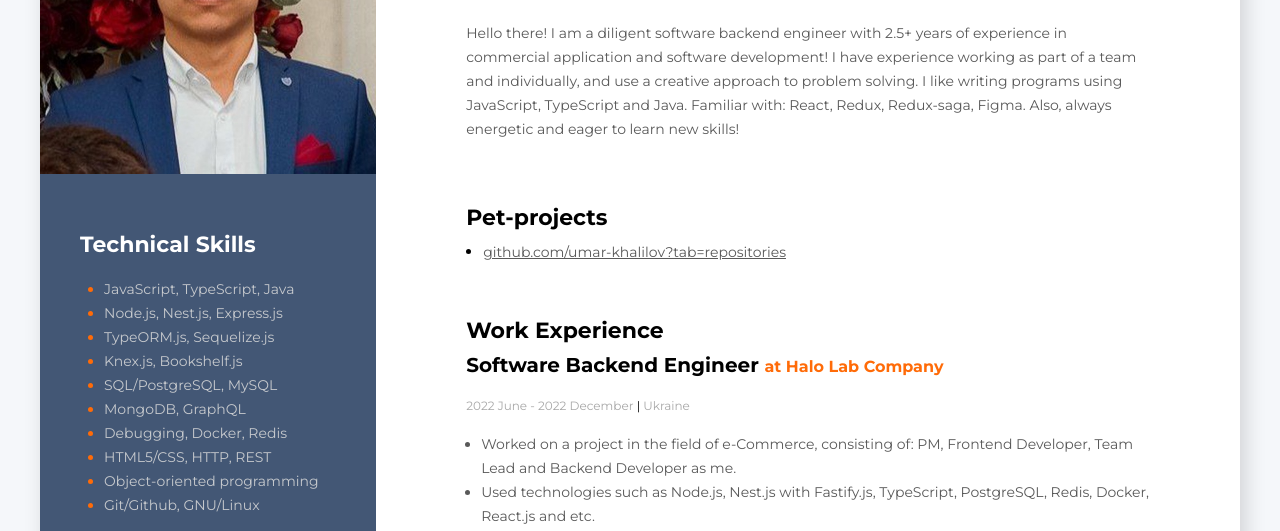
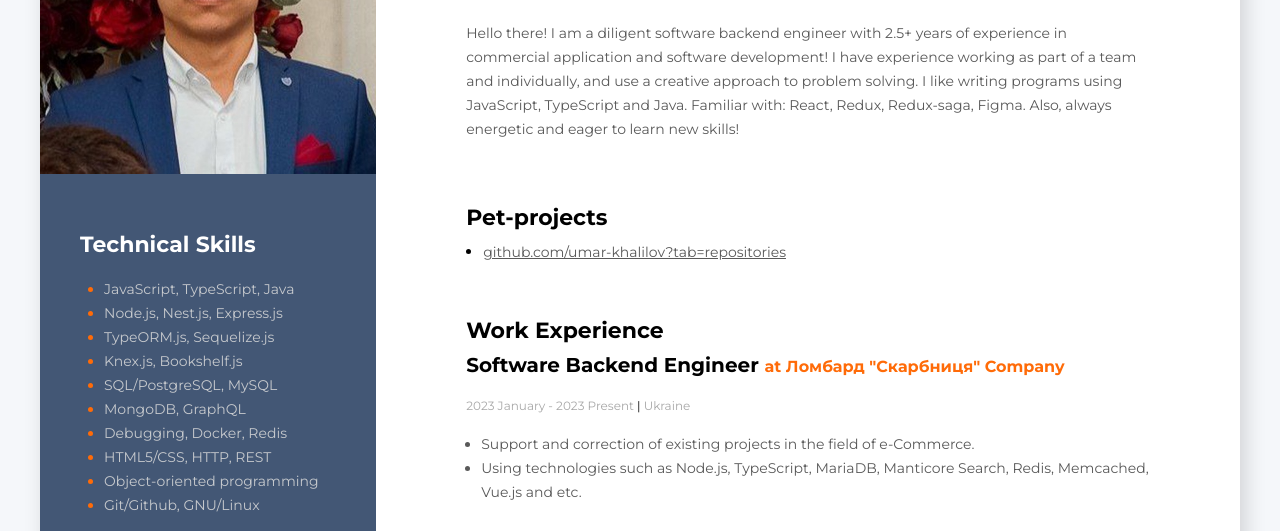
Before and after one commit to Dr-Khalilov/cv_umar_khalilov, a plain HTML site: page index.html in a window 1280 px wide. Shown: the part 266-797 px from the top of the page. Drawn offline with Linux system fonts and the light colour scheme.

Commit message:
Add company section

```diff
--- a/index.html
+++ b/index.html
@@ -139,6 +139,25 @@
             <!-- Work Experience -->
             <main>
                 <h3 class='about-me-title'>Work Experience</h3>
+                <!-- company 4 -->
+                <article>
+                    <h4 class='profession-title'>
+                        Software Backend Engineer
+                        <span class='profession-company'>at Ломбард "Скарбниця" Company</span>
+                    </h4>
+                    <span class='profession-time'>
+                        2023 January - 2023 Present
+                        <span class='profession-divider'>|</span> Ukraine
+                    </span>
+                    <ul class='profession-duties'>
+                        <li class='profession-duties-item'>Support and correction of existing projects in the field of
+                            e-Commerce.
+                        </li>
+                        <li class='profession-duties-item'>Using technologies such as Node.js,
+                            TypeScript, MariaDB, Manticore Search, Redis, Memcached, Vue.js and etc.
+                        </li>
+                    </ul>
+                </article>
                 <!-- company 3 -->
                 <article>
                     <h4 class='profession-title'>
```
Also changed, not shown: README.md.
